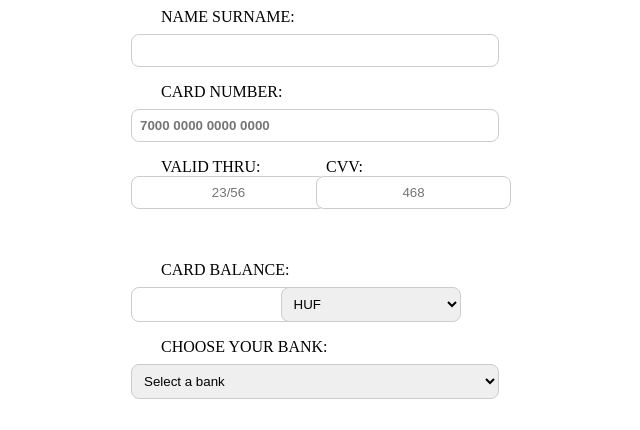
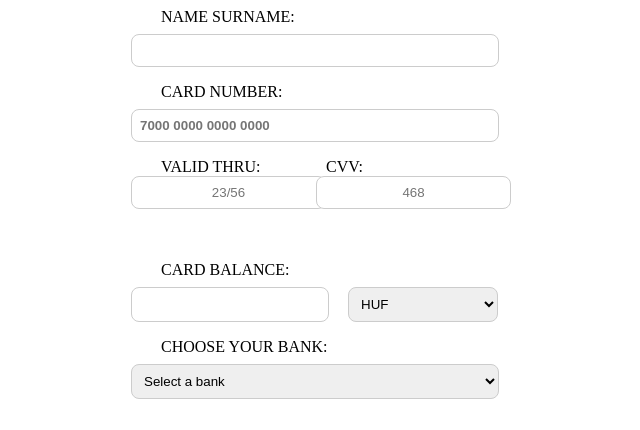
Before and after one commit to Basanas/siteWithdraw, a plain HTML site: page index.html in a window 1280 px wide. Shown: the top 430 px of the page, without its empty margins (329-969 px from the left). Drawn offline with Linux system fonts and the light colour scheme.

Commit message:
Update styles.css

```diff
--- a/styles.css
+++ b/styles.css
@@ -13,7 +13,13 @@ form {
 }
 
 #cardBalance {
-    width: 116%;
+    width: calc(65% - 15px); /* 70% ширины контейнера для цифрового поля */
+
+}
+
+#currency {
+    width: calc(50% - 0px); /* 30% ширины контейнера для выпадающего списка */
+    margin-right: -37px;
 }
 
 select {
```
